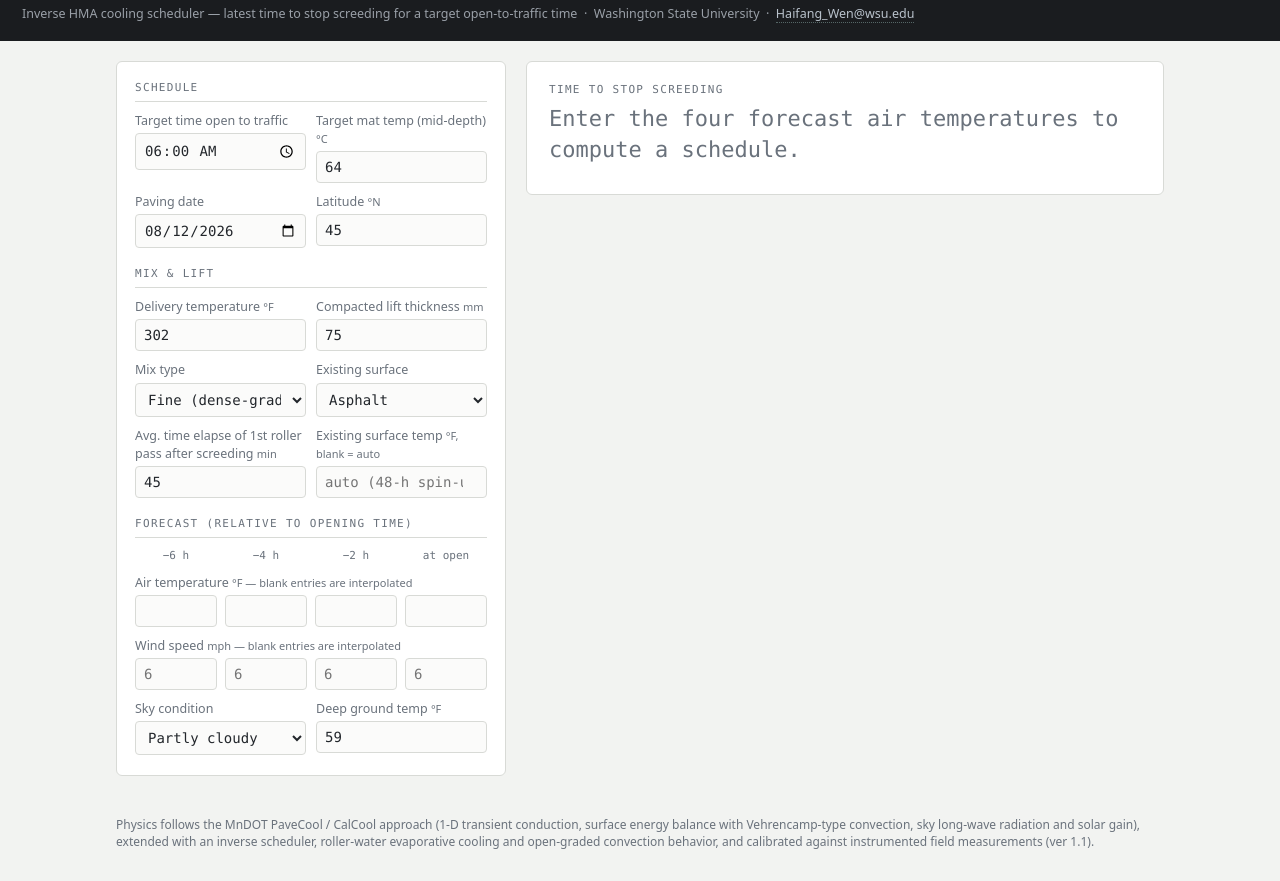
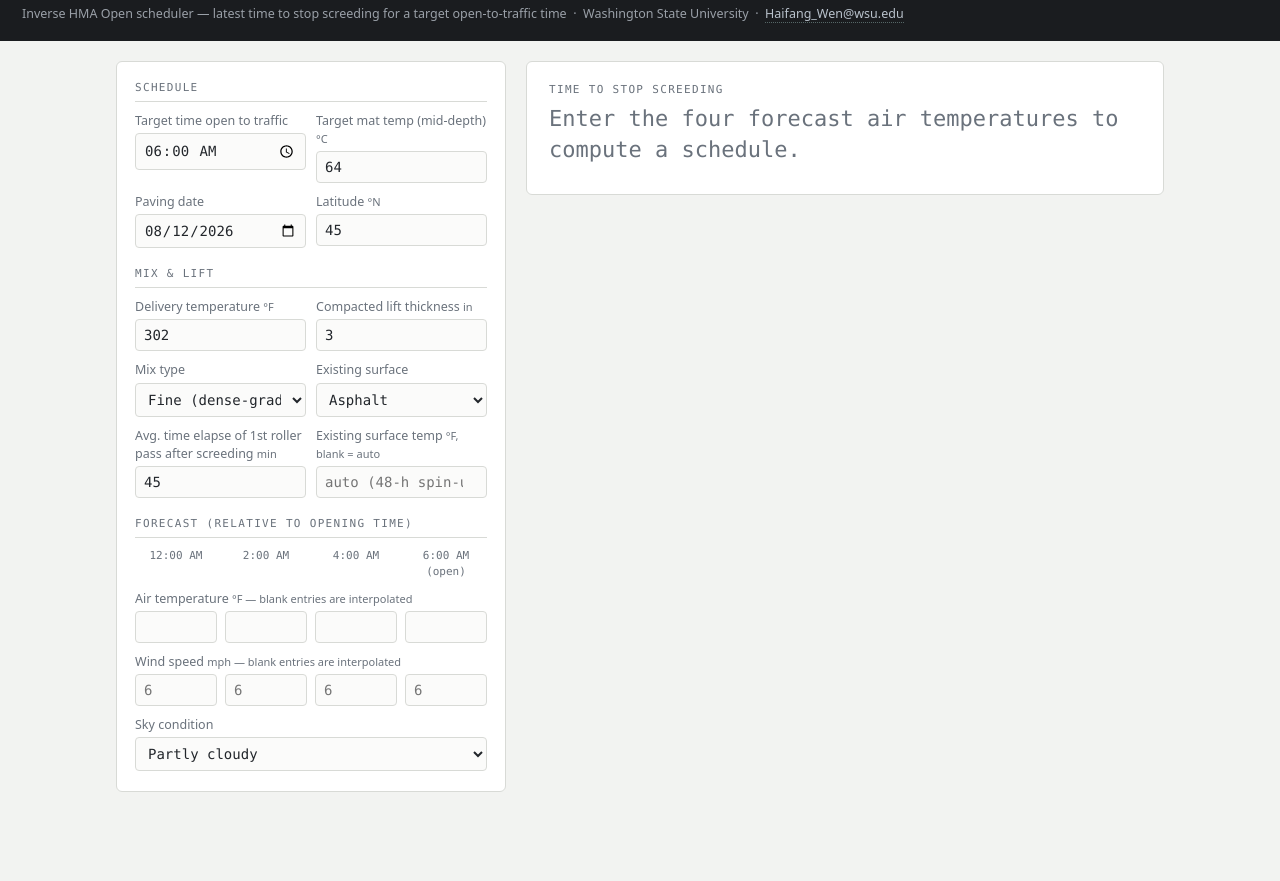
Before and after one commit to haifangwen/PaveOpen, a plain HTML site: page index.html in a window 1280 px wide. Shown: the part 49-930 px from the top of the page. After the commit the page ends 881 px from the top, so only its background shows below. Drawn offline with Linux system fonts and the light colour scheme.

Commit message:
Add files via upload

```diff
--- a/index.html
+++ b/index.html
@@ -56,7 +56,7 @@
 <body>
 <header>
   <div class="brand"><b>PaveOpen</b> <span class="ver">ver 1.1</span></div>
-  <div class="sub">Inverse HMA cooling scheduler — latest time to stop screeding for a target
+  <div class="sub">Inverse HMA Open scheduler — latest time to stop screeding for a target
   open-to-traffic time &nbsp;·&nbsp; Washington State University &nbsp;·&nbsp;
   <a href="mailto:Haifang_Wen@wsu.edu">Haifang_Wen@wsu.edu</a></div>
 </header>
@@ -79,7 +79,7 @@
       <div class="grp-title">Mix &amp; lift</div>
       <div class="row">
         <div><label>Delivery temperature <span class="unit">°F</span></label><input type="number" id="delivF" value="302" step="1"></div>
-        <div><label>Compacted lift thickness <span class="unit">mm</span></label><input type="number" id="thick" value="75" step="1"></div>
+        <div><label>Compacted lift thickness <span class="unit">in</span></label><input type="number" id="thick" value="3" step="0.25"></div>
       </div>
       <div class="row">
         <div><label>Mix type</label>
@@ -109,7 +109,7 @@
     <div class="grp">
       <div class="grp-title">Forecast (relative to opening time)</div>
       <div class="row4">
-        <div class="fc-head">−6 h</div><div class="fc-head">−4 h</div><div class="fc-head">−2 h</div><div class="fc-head">at open</div>
+        <div class="fc-head" id="fcH0"></div><div class="fc-head" id="fcH1"></div><div class="fc-head" id="fcH2"></div><div class="fc-head" id="fcH3"></div>
       </div>
       <label>Air temperature <span class="unit">°F — blank entries are interpolated</span></label>
       <div class="row4">
@@ -121,7 +121,6 @@
         <input type="number" id="w6" placeholder="6" step="1"><input type="number" id="w4" placeholder="6" step="1">
         <input type="number" id="w2" placeholder="6" step="1"><input type="number" id="w0" placeholder="6" step="1">
       </div>
-      <div class="row">
       <div><label>Sky condition</label>
         <select id="sky">
           <option value="clear">Clear &amp; dry</option>
@@ -130,8 +129,6 @@
           <option value="mostly">Mostly cloudy</option>
           <option value="cloudy">Overcast</option>
         </select></div>
-        <div><label>Deep ground temp <span class="unit">°F</span></label><input type="number" id="deepF" value="59" step="1"></div>
-      </div>
     </div>
   </div>
 
@@ -153,13 +150,6 @@
     </div>
   </div>
 </main>
-
-<footer>
-  Physics follows the MnDOT PaveCool / CalCool approach (1-D transient conduction, surface
-  energy balance with Vehrencamp-type convection, sky long-wave radiation and solar gain),
-  extended with an inverse scheduler, roller-water evaporative cooling and open-graded
-  convection behavior, and calibrated against instrumented field measurements (ver&nbsp;1.1).
-</footer>
 
 <script>
 // PaveOpen ver 1.1 - physics engine (JavaScript port of paveopen.py)
@@ -447,7 +437,6 @@ function latestFinishTime(model, targetC, searchBackH, tolMin) {
   return { status: "ok", finishClock: ((openClock - hi) % 24.0 + 24.0) % 24.0, leadH: hi };
 }
 
-// expose to the app script explicitly (robust even if scripts get wrapped)
 (typeof globalThis !== "undefined" ? globalThis : window).makeEnvironment = makeEnvironment;
 (typeof globalThis !== "undefined" ? globalThis : window).makeCoolingModel = makeCoolingModel;
 (typeof globalThis !== "undefined" ? globalThis : window).latestFinishTime = latestFinishTime;
@@ -534,12 +523,12 @@ function latestFinishTime(model, targetC, searchBackH, tolMin) {
       sky: $("sky").value,
       latitude: Number($("lat").value || 45),
       dayOfYear: dayOfYear($("pdate").value),
-      liftMm: Math.max(10, Number($("thick").value || 75)),
+      liftMm: Math.max(10, Number($("thick").value || 3) * 25.4),
       mix: $("mix").value,
       surface: $("surface").value,
       compactionMin: Math.max(0, Number($("compaction").value || 0)),
       baseTempC: baseRaw === "" ? null : F2C(Number(baseRaw)),
-      deepTempC: F2C(Number($("deepF").value || 59)),
+      deepTempC: 15.0,
     };
   }
 
@@ -677,6 +666,18 @@ function latestFinishTime(model, targetC, searchBackH, tolMin) {
     }, 20);
   }
 
+  function updateFcHeads(){
+    const p = ($("openTime").value || "06:00").split(":").map(Number);
+    const open = p[0] + p[1]/60;
+    const offs = [-6, -4, -2, 0];
+    for (let i = 0; i < 4; i++){
+      $("fcH" + i).textContent = fmtClock(open + offs[i]) + (i === 3 ? " (open)" : "");
+    }
+  }
+  $("openTime").addEventListener("input", updateFcHeads);
+  $("openTime").addEventListener("change", updateFcHeads);
+  updateFcHeads();
+
   document.querySelectorAll("#inputs input, #inputs select").forEach(function(el){
     el.addEventListener("input", schedule);
     el.addEventListener("change", schedule);
```
Lines whose indentation alone changed are shown as unchanged.
